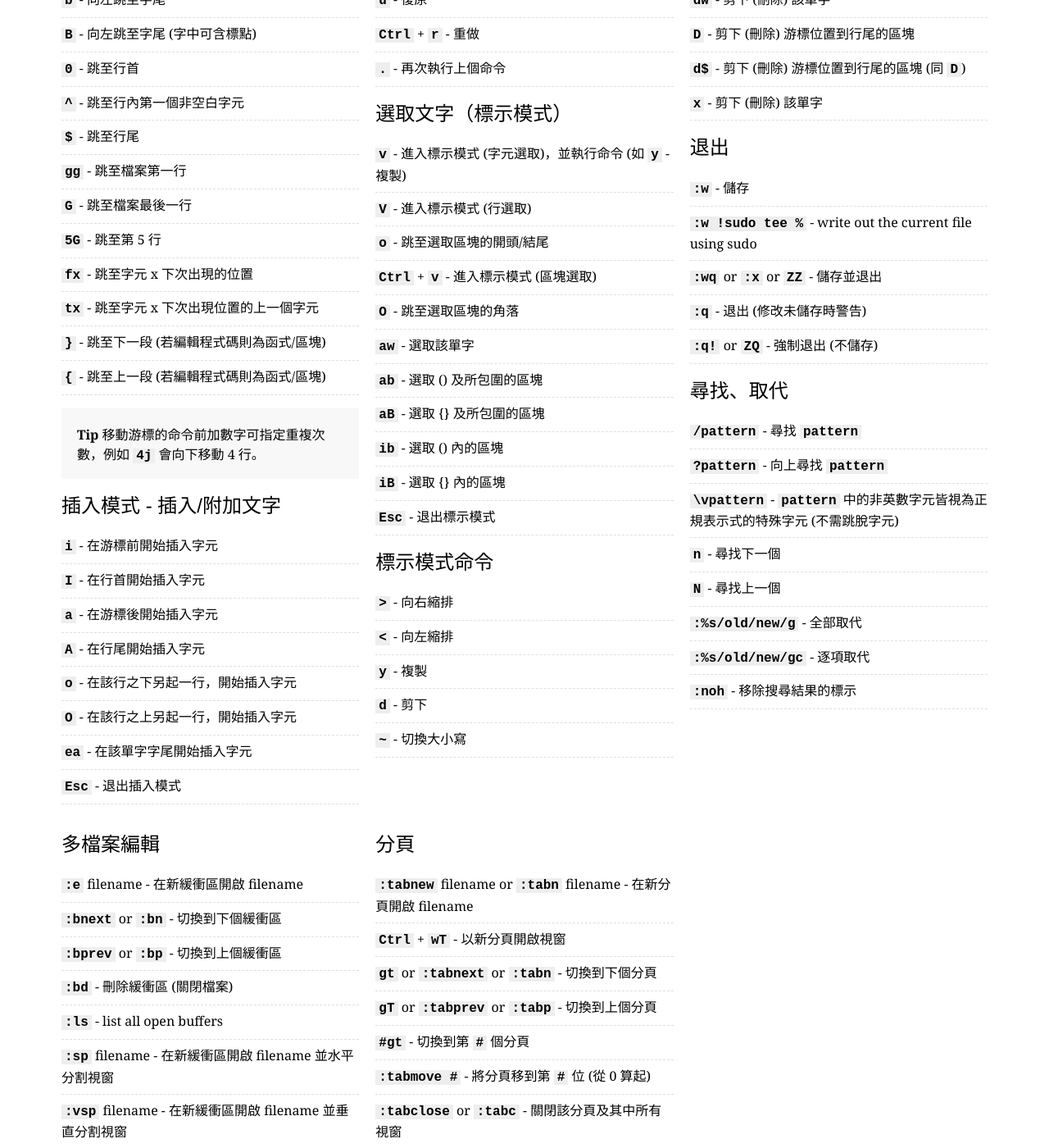
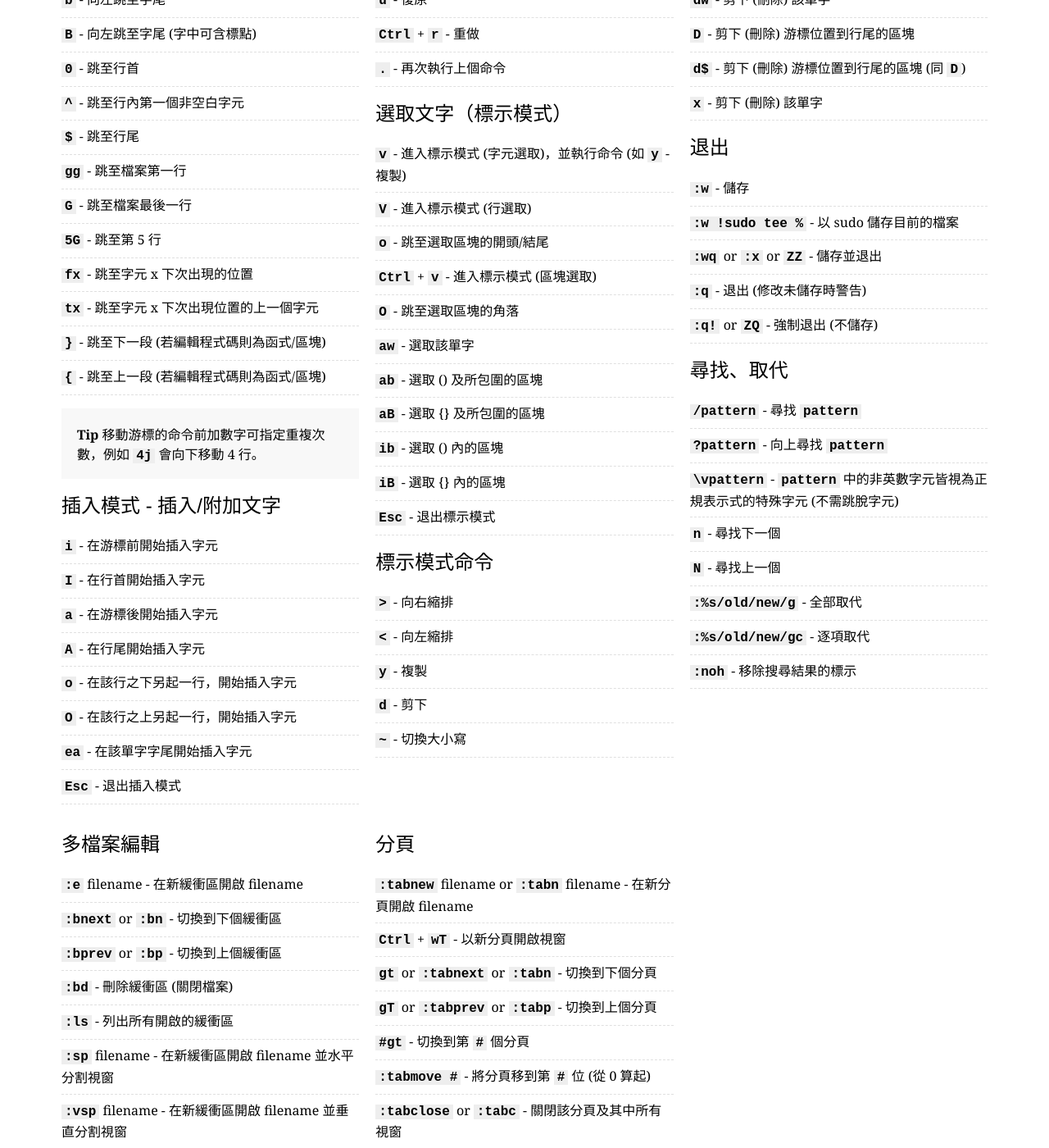
Before and after one commit to rtorr/vim-cheat-sheet, a Jekyll site: the page built from lang/zh_tw/index.html, in a window 1280 px wide and 1400 px high, scrolled down 496 px. Shown: the whole window at 82% size. Built offline with Jekyll 4.4.1, drawn with Linux system fonts in a browser that asks for light colours.

Commit message:
Update zh-tw translation of ':ls' and ':w !sudo tee %'

```diff
--- a/lang/zh_tw/index.html
+++ b/lang/zh_tw/index.html
@@ -100,6 +100,7 @@ exiting:
   title: "退出"
   commands:
     colonw: "儲存"
+    colonwsudo: "以 sudo 儲存目前的檔案"
     colonwq: "儲存並退出"
     colonx: "儲存並退出"
     colonq: "退出 (修改未儲存時警告)"
@@ -123,6 +124,7 @@ workingWithMultipleFiles:
     colone: "在新緩衝區開啟 filename"
     colonbnext: "切換到下個緩衝區"
     colonbprev: "切換到上個緩衝區"
+    colonls: "列出所有開啟的緩衝區"
     colonbd: "刪除緩衝區 (關閉檔案)"
     colonsp: "在新緩衝區開啟 filename 並水平分割視窗"
     colonvsp: "在新緩衝區開啟 filename 並垂直分割視窗"
```
